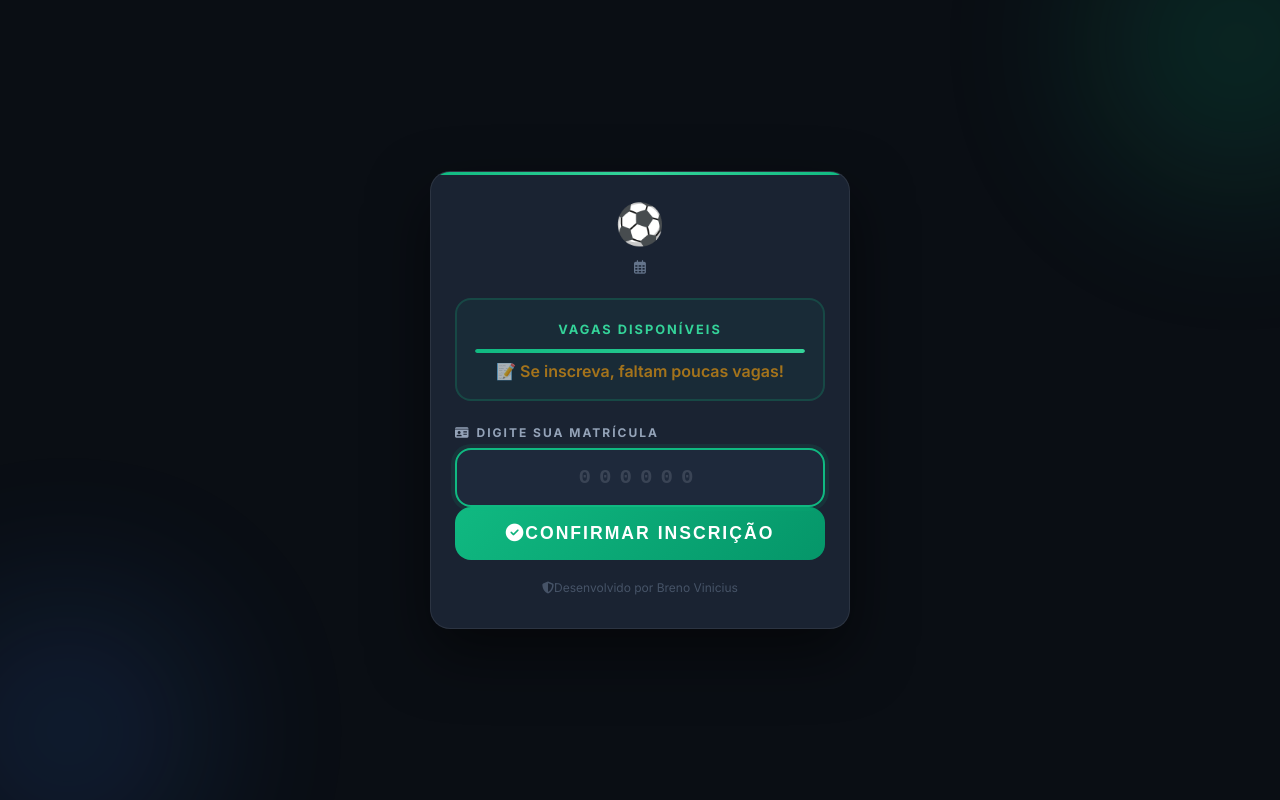
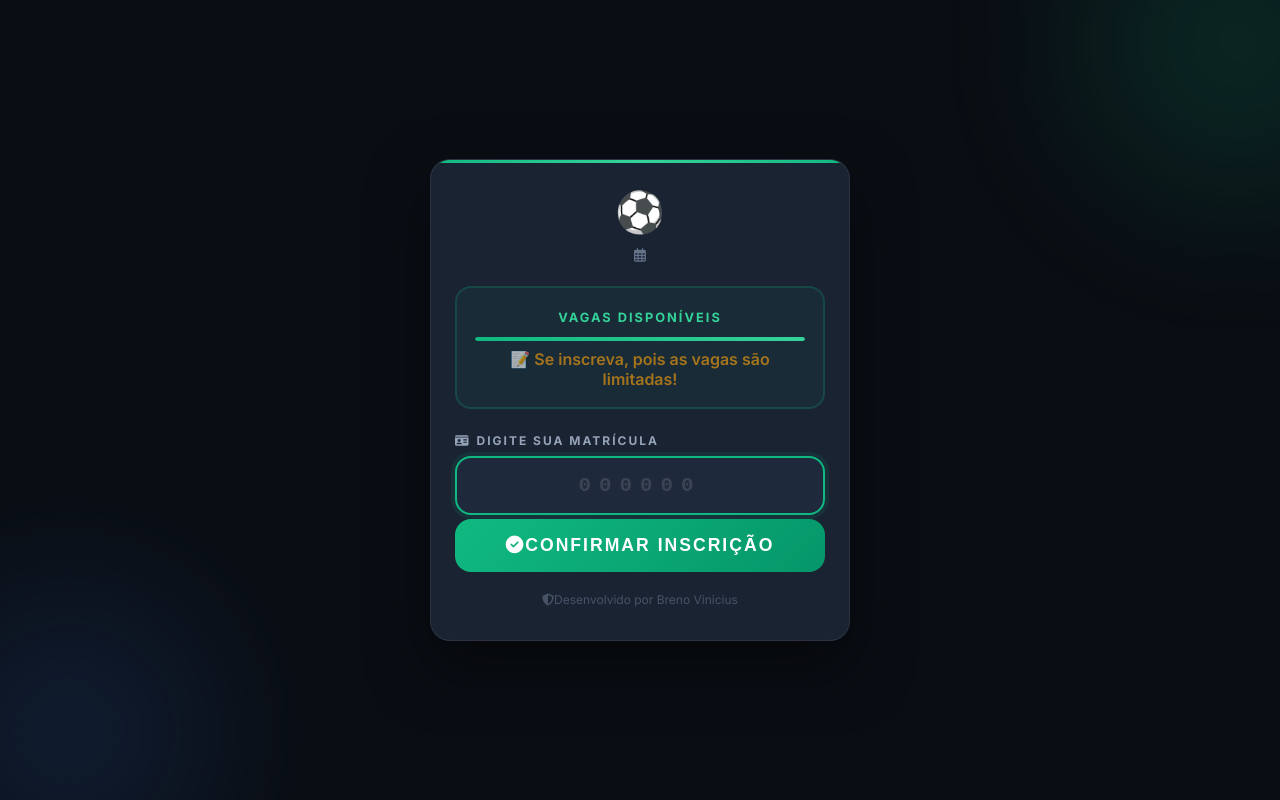
Before and after one commit to brenobucciarati/facilita.ai, a Flask app: template templates/public/inscricao.html in a window 1280 px wide. Run offline with Flask 3, Linux system fonts and the light colour scheme; the template is opened without the code that fills it, so the values that code supplies are empty.

Commit message:
Revise vacancy messages and button styling
Updated messages for available spots and adjusted button margin.

```diff
--- a/templates/public/inscricao.html
+++ b/templates/public/inscricao.html
@@ -27,8 +27,8 @@
         .evento-data { font-size: 0.85em; color: #64748b; display: flex; align-items: center; justify-content: center; gap: 6px; }
         .vagas-counter { background: rgba(16,185,129,0.06); border: 2px solid rgba(16,185,129,0.2); border-radius: 16px; padding: 18px; text-align: center; margin-bottom: 24px; transition: all 0.3s ease; }
         .vagas-counter.critico { border-color: rgba(239,68,68,0.4); background: rgba(239,68,68,0.06); }
-        .vagas-numero { font-size: 3em; font-weight: 800; color: #10b981; line-height: 1; transition: all 0.3s ease; display: none; } /* Escondido por padrão */
-        .vagas-counter.critico .vagas-numero { display: block; color: #ef4444; } /* Mostra só quando crítico */
+        .vagas-numero { font-size: 3em; font-weight: 800; color: #10b981; line-height: 1; transition: all 0.3s ease; display: none; }
+        .vagas-counter.critico .vagas-numero { display: block; color: #ef4444; }
         .vagas-label { color: #34d399; font-size: 0.8em; text-transform: uppercase; letter-spacing: 2px; font-weight: 700; margin-top: 4px; }
         .vagas-counter.critico .vagas-label { color: #f87171; }
         .vagas-barra { width: 100%; height: 4px; background: rgba(255,255,255,0.05); border-radius: 2px; margin-top: 12px; overflow: hidden; }
@@ -51,7 +51,6 @@
             50%{opacity:0.6}
         }
 
-        /* Estilo para quando não mostra número */
         .vagas-sem-numero .vagas-numero { display: none; }
 
         .input-label { display: flex; align-items: center; gap: 6px; color: #94a3b8; font-size: 0.75em; font-weight: 700; text-transform: uppercase; letter-spacing: 2px; margin-bottom: 8px; }
@@ -69,7 +68,7 @@
         .info-box { background: rgba(16,185,129,0.05); border: 1px solid rgba(16,185,129,0.2); border-radius: 16px; padding: 16px 20px; margin: 16px 0; display: none; text-align: center; }
         .info-nome { font-size: 1.3em; font-weight: 700; color: #e2e8f0; margin-bottom: 4px; }
         .info-funcao { font-size: 0.9em; color: #10b981; font-weight: 600; }
-        .btn-inscrever { width: 100%; padding: 16px; background: linear-gradient(135deg, #10b981, #059669); color: #fff; border: none; border-radius: 16px; font-size: 1.1em; font-weight: 700; cursor: pointer; transition: all 0.3s ease; display: flex; align-items: center; justify-content: center; gap: 10px; text-transform: uppercase; letter-spacing: 2px; }
+        .btn-inscrever { width: 100%; padding: 16px; background: linear-gradient(135deg, #10b981, #059669); color: #fff; border: none; border-radius: 16px; font-size: 1.1em; font-weight: 700; cursor: pointer; transition: all 0.3s ease; display: flex; align-items: center; justify-content: center; gap: 10px; text-transform: uppercase; letter-spacing: 2px; margin-top: 4px; }
         .btn-inscrever:hover:not(:disabled) { transform: translateY(-2px); box-shadow: 0 12px 35px rgba(16,185,129,0.4); }
         .btn-inscrever:disabled { background: #2a3444; color: #4a5568; cursor: not-allowed; }
         .btn-inscrever .spinner { display: none; }
@@ -125,7 +124,7 @@
                     {% if vagas_disponiveis <= 10 %}
                         🔥 Corra! Faltam {{ vagas_disponiveis }} vagas!
                     {% else %}
-                        📝 Se inscreva, faltam poucas vagas!
+                        📝 Se inscreva, pois as vagas são limitadas!
                     {% endif %}
                 </div>
             </div>
@@ -202,11 +201,11 @@
         if (restantes <= 10) {
             vagasMensagem.innerHTML = '🔥 Corra! Faltam ' + restantes + ' vagas!';
             vagasCounter.classList.add('critico');
-            vagasDisponiveis.style.display = 'block'; // Mostra o número
+            vagasDisponiveis.style.display = 'block';
         } else {
-            vagasMensagem.innerHTML = '📝 Se inscreva, faltam poucas vagas!';
+            vagasMensagem.innerHTML = '📝 Se inscreva, pois as vagas são limitadas!';
             vagasCounter.classList.remove('critico');
-            vagasDisponiveis.style.display = 'none'; // Esconde o número
+            vagasDisponiveis.style.display = 'none';
         }
     }
 
```
